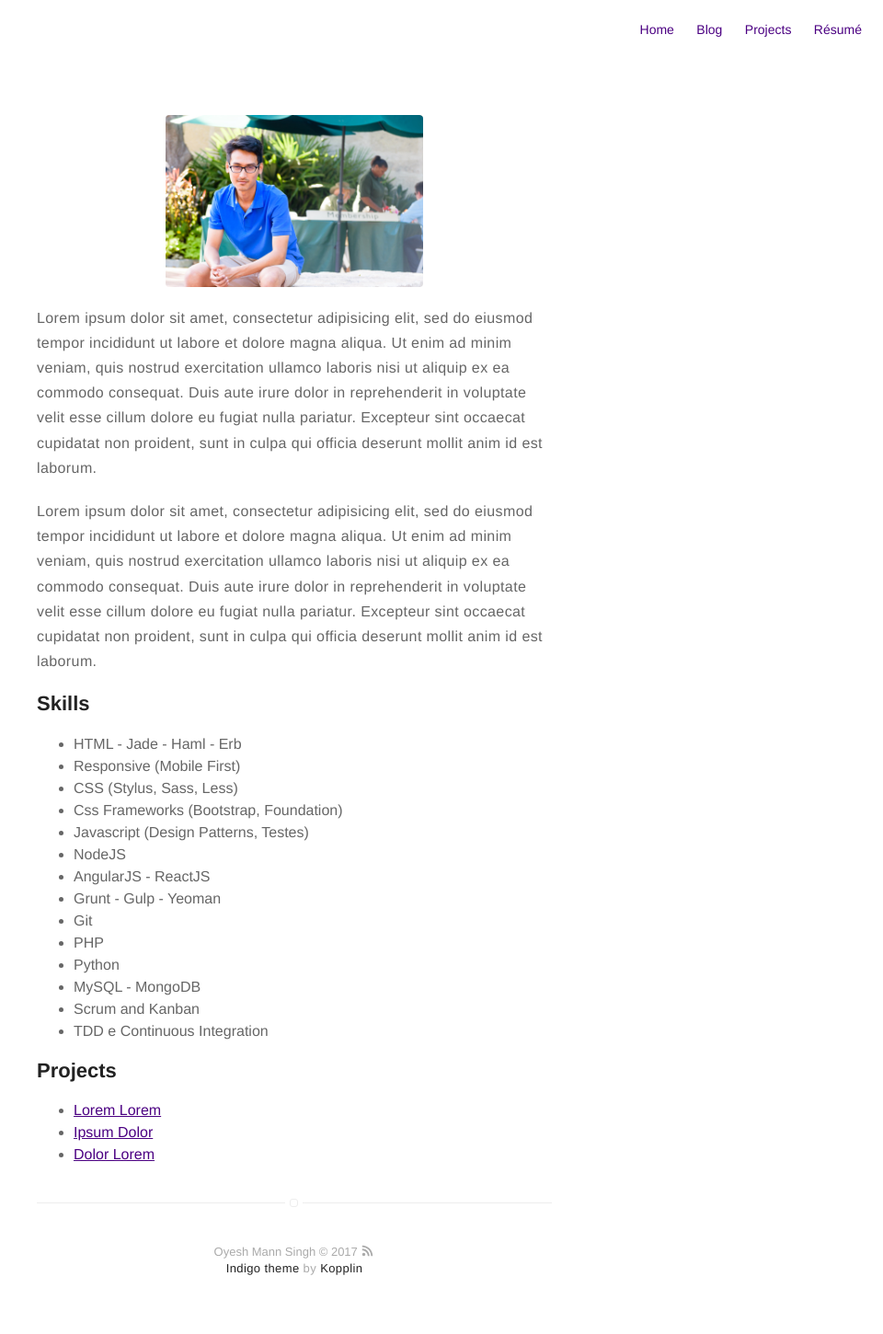
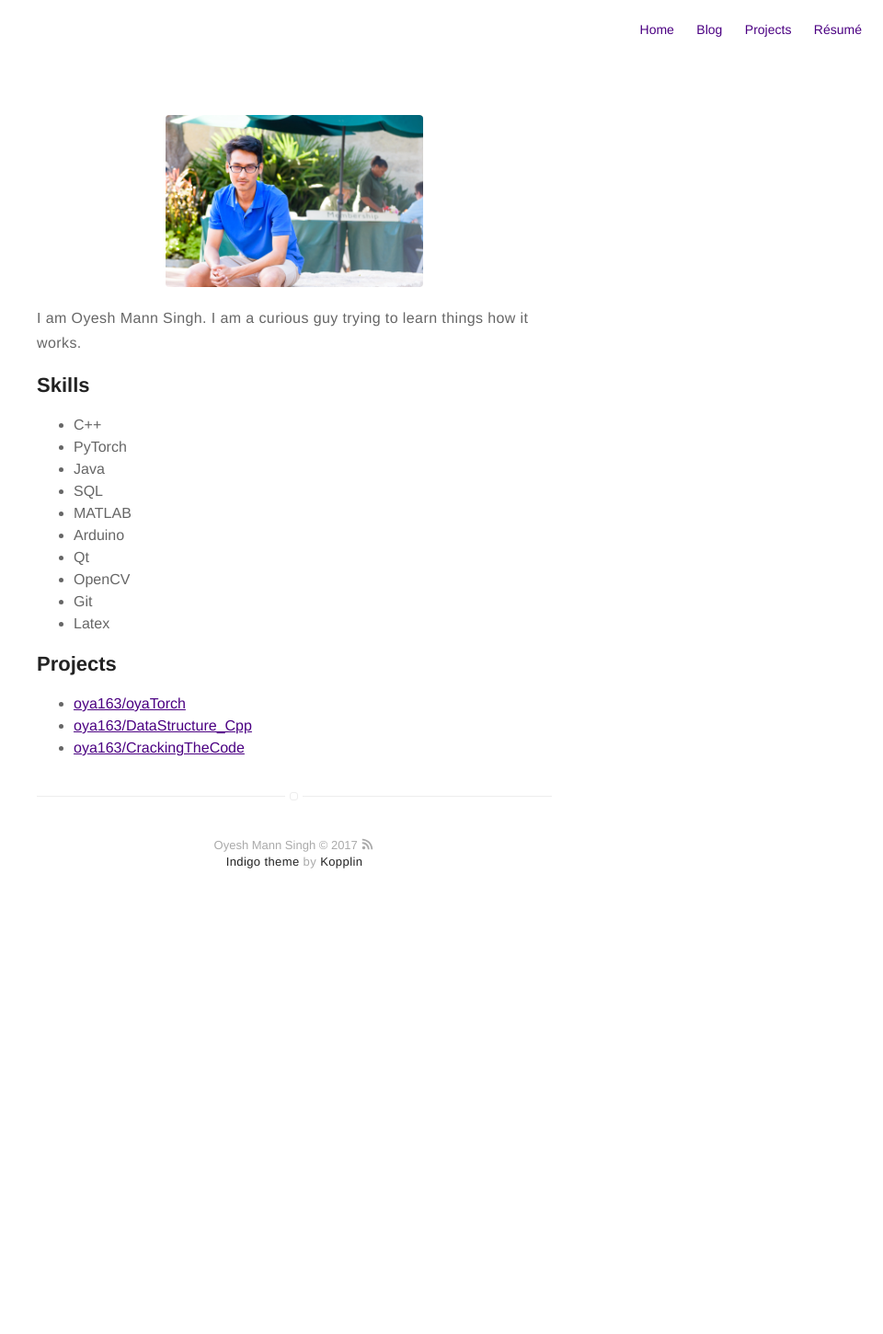
Before and after one commit to oya163/oya163.github.io, a Jekyll site: the page built from about.md, in a window 1280 px wide. Shown: the whole page at 92% size, without its empty margins (320-1280 px from the left). Built offline with Jekyll 4.4.1, drawn with Linux system fonts in a browser that asks for light colours; after the commit the page ends 1008 px from its top, so only the background shows below that.

Commit message:
Updated ABOUT page

```diff
--- a/about.md
+++ b/about.md
@@ -4,43 +4,28 @@ layout: page
 ---
 ![Profile Image]({{ site.url }}/{{ site.picture }})
 
-<p>Lorem ipsum dolor sit amet, consectetur adipisicing elit, sed do eiusmod
-tempor incididunt ut labore et dolore magna aliqua. Ut enim ad minim veniam,
-quis nostrud exercitation ullamco laboris nisi ut aliquip ex ea commodo
-consequat. Duis aute irure dolor in reprehenderit in voluptate velit esse
-cillum dolore eu fugiat nulla pariatur. Excepteur sint occaecat cupidatat non
-proident, sunt in culpa qui officia deserunt mollit anim id est laborum.</p>
-
-<p>Lorem ipsum dolor sit amet, consectetur adipisicing elit, sed do eiusmod
-tempor incididunt ut labore et dolore magna aliqua. Ut enim ad minim veniam,
-quis nostrud exercitation ullamco laboris nisi ut aliquip ex ea commodo
-consequat. Duis aute irure dolor in reprehenderit in voluptate velit esse
-cillum dolore eu fugiat nulla pariatur. Excepteur sint occaecat cupidatat non
-proident, sunt in culpa qui officia deserunt mollit anim id est laborum.</p>
+<p>I am Oyesh Mann Singh. I am a curious guy trying
+to learn things how it works.</p>
 
 <h2>Skills</h2>
 
 <ul class="skill-list">
-	<li>HTML - Jade - Haml - Erb</li>
-	<li>Responsive (Mobile First)</li>
-	<li>CSS (Stylus, Sass, Less)</li>
-	<li>Css Frameworks (Bootstrap, Foundation)</li>
-	<li>Javascript (Design Patterns, Testes)</li>
-	<li>NodeJS</li>
-	<li>AngularJS - ReactJS</li>
-	<li>Grunt - Gulp - Yeoman</li>
+	<li>C++</li>
+	<li>PyTorch</li>
+	<li>Java</li>
+	<li>SQL</li>
+	<li>MATLAB</li>
+	<li>Arduino</li>
+	<li>Qt</li>
+	<li>OpenCV</li>
 	<li>Git</li>
-	<li>PHP</li>
-	<li>Python</li>
-	<li>MySQL - MongoDB</li>
-	<li>Scrum and Kanban</li>
-	<li>TDD e Continuous Integration</li>
+	<li>Latex</li>
 </ul>
 
 <h2>Projects</h2>
 
 <ul>
-	<li><a href="https://github.com/">Lorem Lorem</a></li>
-	<li><a href="https://github.com/">Ipsum Dolor</a></li>
-	<li><a href="https://github.com/">Dolor Lorem</a></li>
+	<li><a href="https://github.com/">oya163/oyaTorch</a></li>
+	<li><a href="https://github.com/">oya163/DataStructure_Cpp</a></li>
+	<li><a href="https://github.com/">oya163/CrackingTheCode</a></li>
 </ul>
```
Also changed, not shown: 1 other file.
